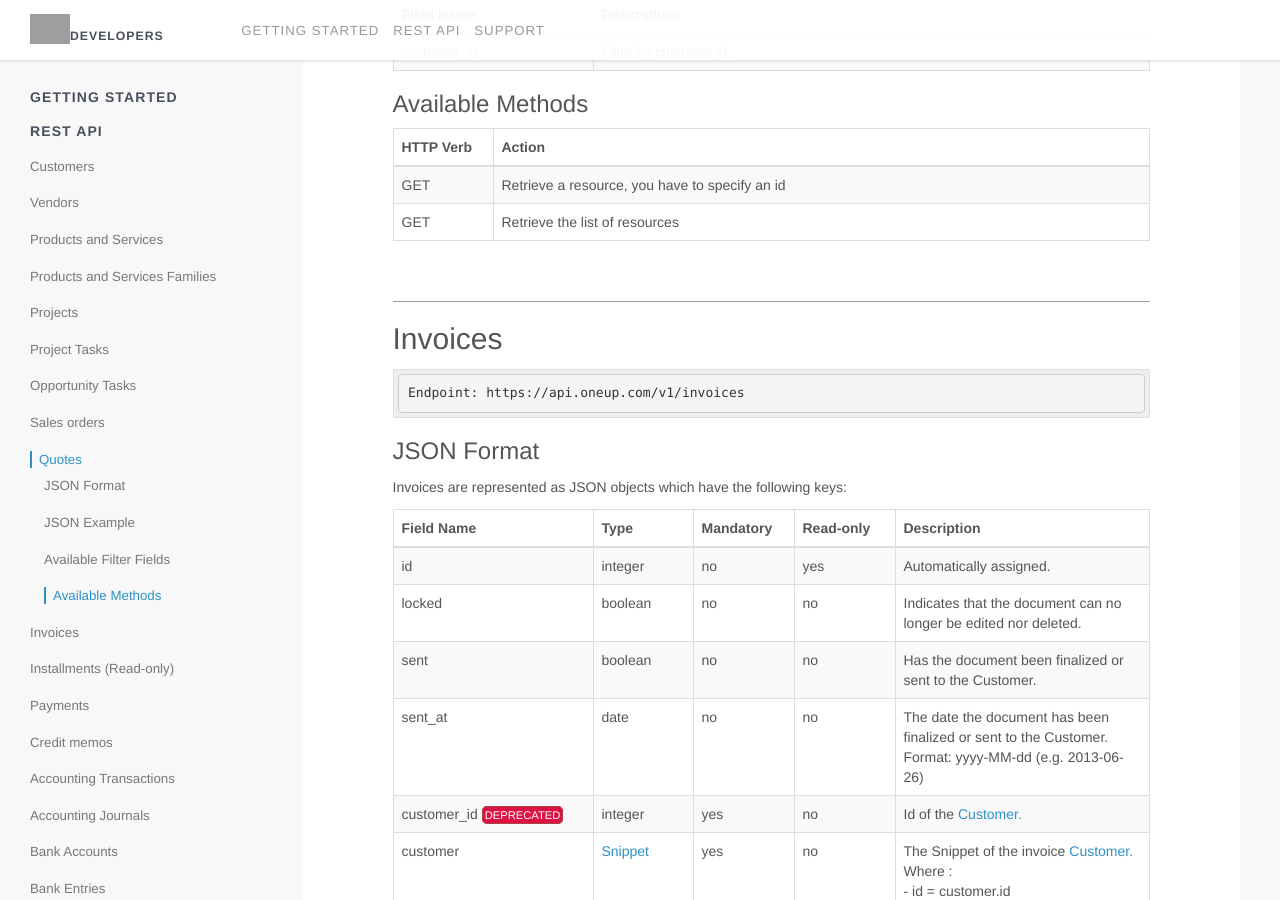
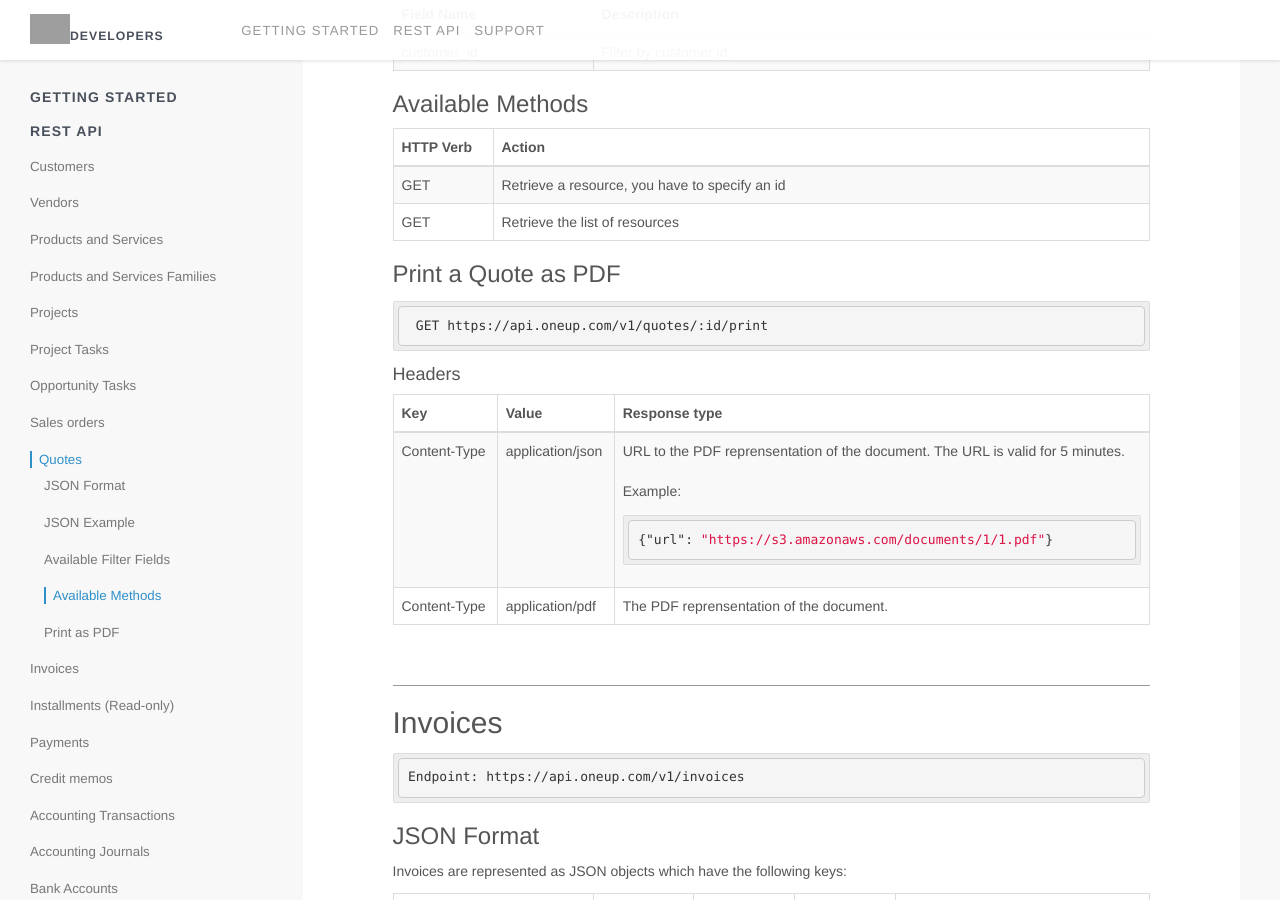
Before and after one commit to myERP/myerp.github.io, a Jekyll site: the page built from docs/1.0/api/index.html, in a window 1280 px wide and 900 px high, scrolled down 22465 px. Built offline with Jekyll 4.4.1, drawn with Linux system fonts in a browser that asks for light colours; nearby versions of some CDN libraries; Markdown is read by kramdown in place of the engine named in the settings; some of the changed text lies outside the part shown; grey boxes are pictures that could not be loaded.

Commit message:
add Print endpoint documentation for Quote, Invoice and Credit memo

```diff
--- a/_includes/1.0/api/creditmemo.html
+++ b/_includes/1.0/api/creditmemo.html
@@ -215,4 +215,8 @@
 
     <h3 id="creditmemoavailablemethods">Available Methods</h3>
     {% include 1.0/api/methods/full.html %}
+
+    <h3 id="creditmemoprint">Print a Credit memo as PDF</h3>
+    {% highlight bash %} GET {{ site.api.base_url }}{{ site.api.v1}}{{ site.resource.credit_memos.url}}/:id/print{% endhighlight %}
+    {% include table-print-http-headers.html %}
 </div>
--- a/_includes/1.0/api/invoice.html
+++ b/_includes/1.0/api/invoice.html
@@ -262,4 +262,8 @@
 
     <h3 id="invoiceavailablemethods">Available Methods</h3>
     {% include 1.0/api/methods/full.html %}
+
+    <h3 id="invoiceprint">Print an Invoice as PDF</h3>
+    {% highlight bash %} GET {{ site.api.base_url }}{{ site.api.v1}}{{ site.resource.invoices.url}}/:id/print{% endhighlight %}
+    {% include table-print-http-headers.html %}
 </div>
--- a/_includes/1.0/api/quote.html
+++ b/_includes/1.0/api/quote.html
@@ -192,4 +192,8 @@
 
     <h3 id="quoteavailablemethods">Available Methods</h3>
     {% include 1.0/api/methods/readonly.html %}
+
+    <h3 id="quoteprint">Print a Quote as PDF</h3>
+    {% highlight bash %} GET {{ site.api.base_url }}{{ site.api.v1}}{{ site.resource.quotes.url}}/:id/print{% endhighlight %}
+    {% include table-print-http-headers.html %}
 </div>
--- /dev/null
+++ b/_includes/table-print-http-headers.html
@@ -0,0 +1,26 @@
+<h4>Headers</h4>
+<table class="table table-bordered table-striped">
+  <thead>
+    <th>Key</th>
+    <th>Value</th>
+    <th>Response type</th>
+  </thead>
+  <tbody>
+    <tr>
+      <td>Content-Type</td>
+      <td>application/json</td>
+      <td>
+        URL to the PDF reprensentation of the document. The URL is valid for 5 minutes.<br><br>
+        Example:
+        {% highlight json %}{"url": "https://s3.amazonaws.com/documents/1/1.pdf"}{% endhighlight %}
+      </td>
+    </tr>
+    <tr>
+      <td>Content-Type</td>
+      <td>application/pdf</td>
+      <td>
+        The PDF reprensentation of the document.
+      </td>
+    </tr>
+  </tbody>
+</table>
--- a/docs/1.0/api/index.html
+++ b/docs/1.0/api/index.html
@@ -132,6 +132,7 @@
               </li>
               <li><a href="#quoteavailablemethods">Available Methods</a>
               </li>
+              <li><a href="#quoteprint">Print as PDF</a></li>
           </ul>
       </li>
       <!-- invoices -->
@@ -144,8 +145,8 @@
               </li>
               <li><a href="#invoicefilter">Available Filter Fields</a>
               </li>
-              <li><a href="#invoiceavailablemethods">Available Methods</a>
-              </li>
+              <li><a href="#invoiceavailablemethods">Available Methods</a></li>
+              <li><a href="#invoiceprint">Print as PDF</a></li>
           </ul>
       </li>
       <!-- invoices -->
@@ -182,6 +183,7 @@
               </li>
               <li><a href="#creditmemoavailablemethods">Available Methods</a>
               </li>
+              <li><a href="#creditmemoprint">Print as PDF</a></li>
           </ul>
       </li>
       <!-- transactions -->
```
